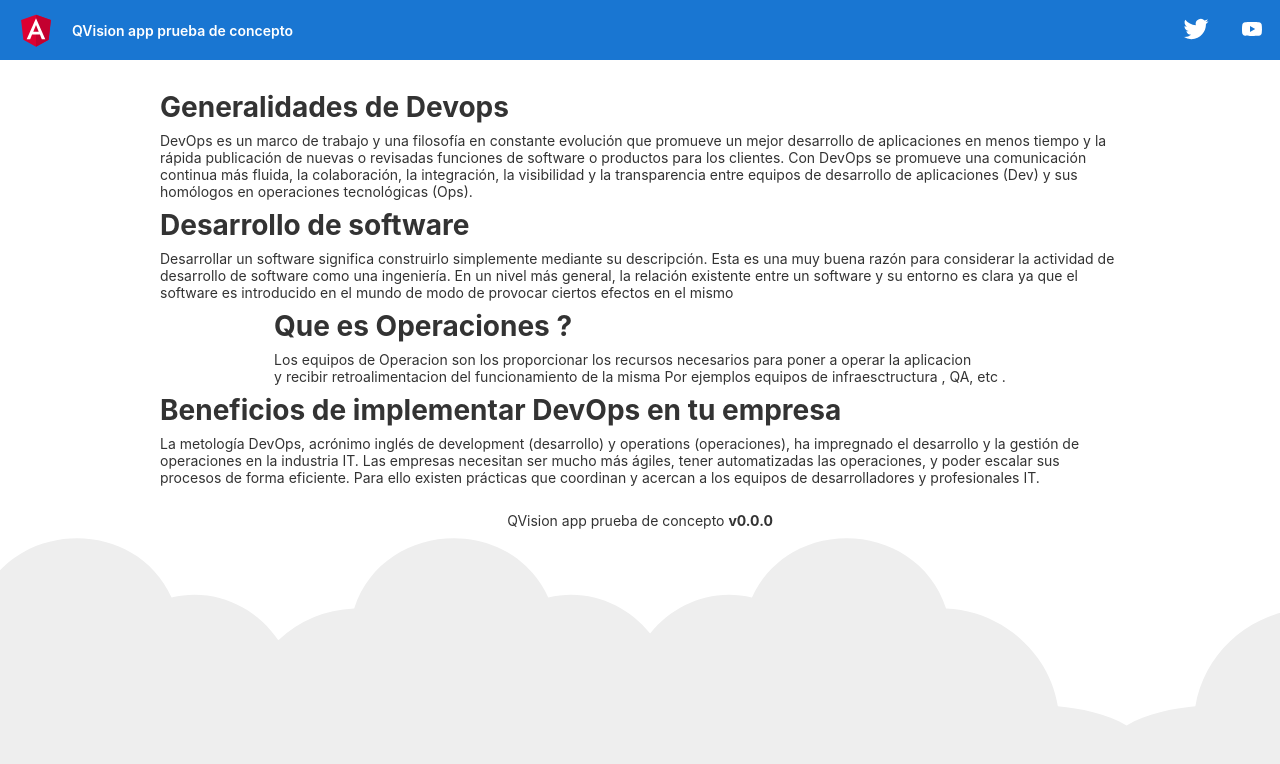
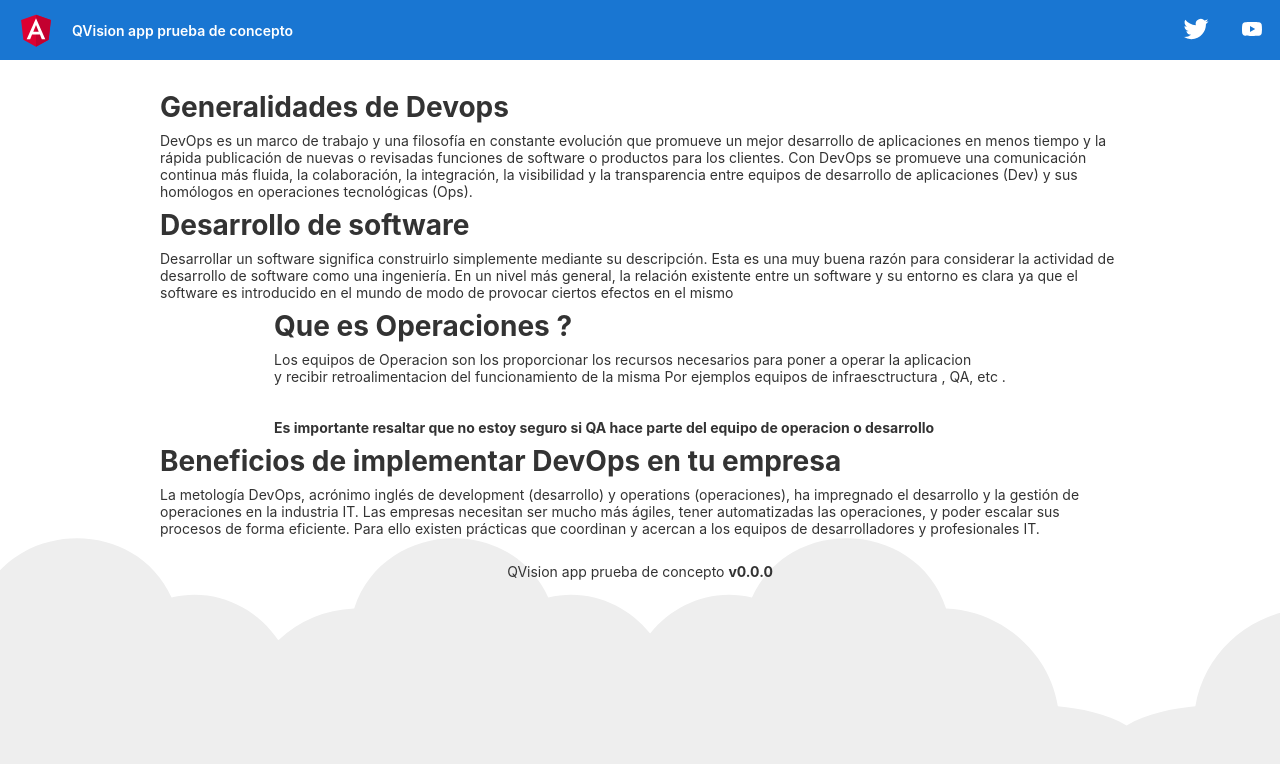
Before and after one commit to DCastroQV/Prueba-de-concepto, an Angular app: page / in a window 1280 px wide. Shown: the top 764 px of the page. Built offline with nearby package versions, Linux system fonts and the light colour scheme.

Commit message:
se modifica app.component.html  agregando la funcionalidad req_007

```diff
--- a/src/app/app.component.html
+++ b/src/app/app.component.html
@@ -352,6 +352,7 @@
     <h1>Que es Operaciones ?</h1>
     <p>Los equipos de Operacion son los proporcionar los recursos necesarios para poner a operar la aplicacion </p>
     <p> y recibir retroalimentacion del funcionamiento de la misma Por ejemplos equipos de infraesctructura , QA, etc .</p>
+    <p><br><br> <b>Es importante resaltar que no estoy seguro si  QA hace parte del equipo de operacion o desarrollo</b></p>
   </div>
 
   <!-- Requerimeinto Diego -->
```
